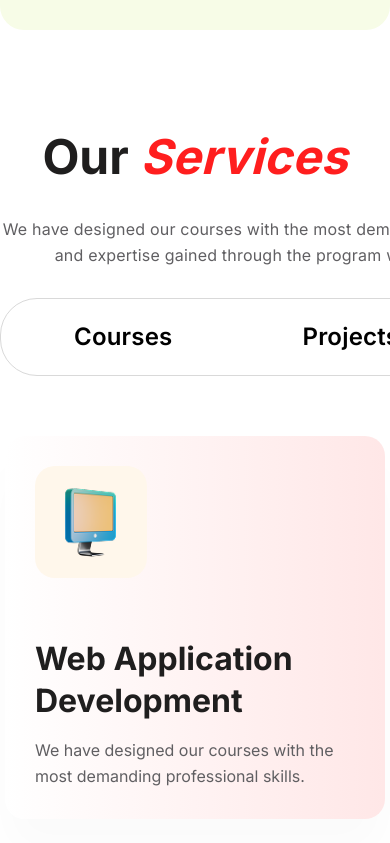
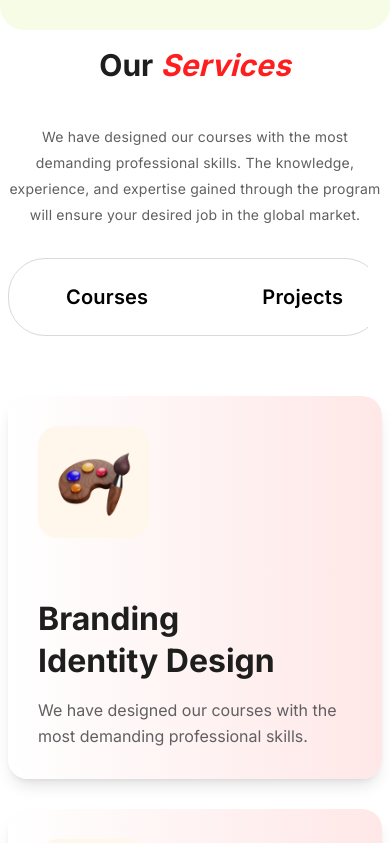
Before and after one commit to shoumen-shomu/creative-it-canada, a Next.js app: page / in a window 390 px wide. Shown: the part 2480-3323 px from the top of the page. Built offline with nearby package versions, Linux system fonts and the light colour scheme; a web font is replaced by a local one.

Commit message:
service Part responsive done

```diff
--- a/src/app/components/layouts/home/Service.jsx
+++ b/src/app/components/layouts/home/Service.jsx
@@ -6,36 +6,36 @@ const Service = () => {
   return (
     <>
       <section>
-        <div className="mt-25">
+        <div className="mt-2 px-2 lg:px-0">
           <Container>
             <div className="text-center">
-              <h2 className="font-inter font-bold text-[48px] text-[#1F1E1E] leading-13.5 pb-8">
+              <h2 className="font-inter font-bold lg:text-[48px] text-[30px] text-[#1F1E1E] leading-13.5 pb-8">
                 Our{" "}
-                <span className="font-tri font-bold text-[48px] text-primary leading-13.5 tracking-[0.2px] italic">
+                <span className="font-tri font-bold lg:text-[48px] text-[30px] text-primary leading-13.5 tracking-[0.2px] italic">
                   Services
                 </span>
               </h2>
-              <p className="w-204.25 font-inter font-normal text-base text-[#605F62] leading-6.5 tracking-[0.2px] mx-auto">
+              <p className="lg:w-204.25 w-full font-inter font-normal lg:text-base text-[14px] text-[#605F62] leading-6.5 tracking-[0.2px] mx-auto">
                 We have designed our courses with the most demanding
                 professional skills. The knowledge, experience, and expertise
                 gained through the program will ensure your desired job in the
                 global market.
               </p>
             </div>
-            <div className="mt-7.5 p-2 border-[#D9D9D9] border rounded-[37px] w-119 flex mx-auto ">
-              <div className="group py-4 px-16 bg-white text-white border-white rounded-[29px] border hover:border-primary hover:bg-primary duration-300 inline-block cursor-pointer">
-                <p className="font-inter font-semibold text-[24px] text-[#000000] group-hover:text-white leading-6.5 tracking-[0.2px] ">
+            <div className="mt-7.5 p-2 border-[#D9D9D9] border rounded-[37px] lg:w-119 w-full flex mx-auto ">
+              <div className="group py-4 lg:px-16 px-12 bg-white text-white border-white rounded-[29px] border hover:border-primary hover:bg-primary duration-300 inline-block cursor-pointer">
+                <p className="font-inter font-semibold lg:text-[24px] text-[20px] text-[#000000] group-hover:text-white leading-6.5 tracking-[0.2px] ">
                   Courses
                 </p>
               </div>
               <div className="group py-4 px-16 bg-white text-white border-white rounded-[29px] border hover:border-primary hover:bg-primary duration-300 inline-block cursor-pointer">
-                <p className="font-inter font-semibold text-[24px] text-[#000000] group-hover:text-white leading-6.5 tracking-[0.2px] ">
+                <p className="font-inter font-semibold lg:text-[24px] text-[20px] text-[#000000] group-hover:text-white leading-6.5 tracking-[0.2px] ">
                   Projects
                 </p>
               </div>
             </div>
-            <div className="flex justify-center gap-7.5 mt-15">
-              <div className="p-7.5 bg-linear-to-r from-[#FFFFFF] to-[#FFE7E7] rounded-[20px] shadow-[0px_34px_44px_0px_rgba(0,0,0,0.02)]">
+            <div className=" grid grid-cols-1 lg:grid-cols-3 justify-center gap-7.5 mt-15">
+              <div className="p-7.5 bg-linear-to-r from-[#FFFFFF] to-[#FFE7E7] rounded-[20px] shadow-lg hover:shadow-2xl transition-shadow duration-300">
                 <div className="p-4 rounded-[20px] bg-[#FFF7EB] w-28">
                   <Image
                     src="/images/serviceImgone.png"
@@ -52,7 +52,7 @@ const Service = () => {
                   professional skills.
                 </p>
               </div>
-              <div className="p-7.5 bg-linear-to-r from-[#FFFFFF] to-[#FFE7E7] rounded-[20px] shadow-[0px_34px_44px_0px_rgba(0,0,0,0.02)]">
+              <div className="p-7.5 bg-linear-to-r from-[#FFFFFF] to-[#FFE7E7] rounded-[20px] shadow-lg hover:shadow-2xl transition-shadow duration-300">
                 <div className="p-4 rounded-[20px] bg-[#FFF7EB] w-28">
                   <Image
                     src="/images/serviceimgtwo.png"
@@ -69,7 +69,7 @@ const Service = () => {
                   professional skills.
                 </p>
               </div>
-              <div className="p-7.5 bg-linear-to-r from-[#FFFFFF] to-[#FFE7E7] rounded-[20px] shadow-[0px_34px_44px_0px_rgba(0,0,0,0.02)]">
+              <div className="p-7.5 bg-linear-to-r from-[#FFFFFF] to-[#FFE7E7] rounded-[20px] shadow-lg hover:shadow-2xl transition-shadow duration-300">
                 <div className="p-4 rounded-[20px] bg-[#FFF7EB] w-28">
                   <Image
                     src="/images/serviceimgthree.png"
```
